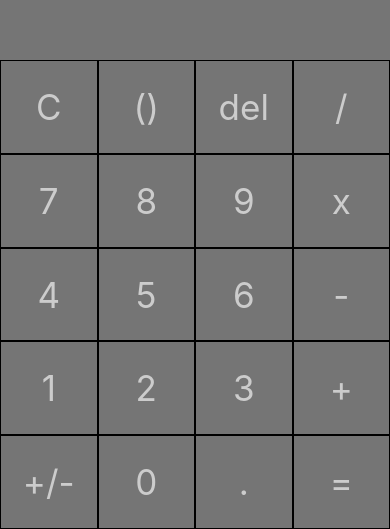
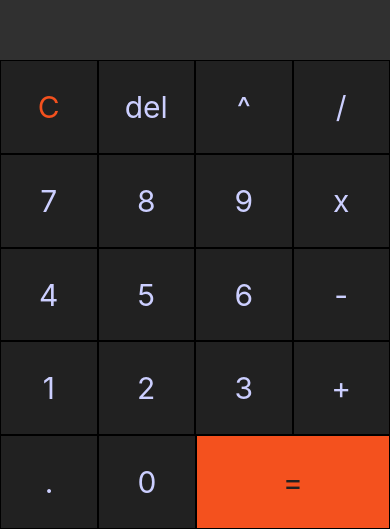
Before and after one commit to 08pixels/calculator, a React Native app: screen / in a window 390 px wide. Shown: the part 315-844 px from the top of the page. Built offline with nearby package versions, Linux system fonts and the light colour scheme.

Commit message:
defining the final layout

```diff
--- a/src/App.js
+++ b/src/App.js
@@ -8,16 +8,15 @@ export default class Calculator extends Component {
     super(props);
 
     this.buttons = [
-      ['C', '()', 'del', '/'],
+      ['C', 'del', '^', '/'],
       ['7', '8', '9', 'x'],
       ['4', '5', '6', '-'],
       ['1', '2', '3', '+'],
-      ['+/-', '0', '.', '='],
+      ['.', '0', '='],
     ];
 
     this.state = {
       display: '',
-      parenthesis: [],
     };
   }
 
@@ -44,7 +43,6 @@ export default class Calculator extends Component {
               <CustomButton
                 key={value}
                 value={value}
-                color="#757575"
                 update={() => this.update(value)}
               />
             ))}
@@ -65,7 +63,7 @@ const styles = StyleSheet.create({
   },
   display: {
     flex: 4,
-    backgroundColor: '#757575',
+    backgroundColor: '#303030',
     justifyContent: 'center',
     alignItems: 'center',
   },
--- a/src/Calculate.js
+++ b/src/Calculate.js
@@ -1,10 +1,12 @@
-import { clear } from "sisteransi";
-
 const EMPTY_EXPR = '';
 const ERROR_MSG = 'Error';
 
+function errorMessage() {
+  return ERROR_MSG;
+}
+
 function isShowingErrorMessage(expr) {
-  return expr === 'Error';
+  return expr === errorMessage();
 }
 
 function clearScreen() {
@@ -12,11 +14,14 @@ function clearScreen() {
 }
 
 function evaluateExpr(expr) {
-  let answer = EMPTY_EXPR;
+  let answer = clearScreen();
 
   if (expr) {
     try {
-      answer = eval(expr.replace(/x/gi, '*'));
+      expr = expr.replace(/x/gi, '*');
+      expr = expr.replace(/\^/gi, '**');
+
+      answer = eval(expr);
     } catch {
       answer = ERROR_MSG;
     }
@@ -26,7 +31,7 @@ function evaluateExpr(expr) {
 }
 
 function eraseLast(expr) {
-  if (expr.length !== 0) {
+  if (expr.length === 0) {
     return clearScreen();
   }
 
@@ -42,7 +47,20 @@ function addToExpr(expr, value) {
     expr = clearScreen();
   }
 
-  return expr + value;
+  /* do not allow a sequence of the same operator */
+  switch (value) {
+    case '^':
+    case '/':
+    case 'x':
+    case '-':
+    case '+':
+      if (value === expr[expr.length - 1]) {
+        return expr;
+      }
+      break;
+    default:
+      return expr + value;
+  }
 }
 
 export default function calculate(expr, value) {
--- /dev/null
+++ b/src/Colors.js
@@ -0,0 +1,7 @@
+const color = {
+  ORANGE: '#F4511E',
+  BLACK: '#212121',
+  GRAY: '#CCCFFF',
+};
+
+export default color;
--- a/src/CustomButton.js
+++ b/src/CustomButton.js
@@ -1,12 +1,39 @@
 import React, {Component} from 'react';
 import {View, Text, TouchableOpacity, StyleSheet} from 'react-native';
+import color from './Colors';
+
+function selectStyleButton(value) {
+  switch (value) {
+    case '=':
+      return {
+        ...styles.button,
+        flex: 2,
+        backgroundColor: color.ORANGE,
+      };
+    default:
+      return styles.button;
+  }
+}
+
+function selectTextColor(value) {
+  switch (value) {
+    case 'C':
+      return {...styles.text, color: color.ORANGE};
+    case '=':
+      return {...styles.text, color: color.BLACK};
+    default:
+      return styles.text;
+  }
+}
 
 export default class CustomButton extends Component {
   render() {
     return (
-      <View style={[styles.button, {backgroundColor: this.props.color}]}>
+      <View style={selectStyleButton(this.props.value)}>
         <TouchableOpacity style={styles.container} onPress={this.props.update}>
-          <Text style={styles.text}> {this.props.value} </Text>
+          <Text style={selectTextColor(this.props.value)}>
+            {this.props.value}
+          </Text>
         </TouchableOpacity>
       </View>
     );
@@ -21,10 +48,11 @@ const styles = StyleSheet.create({
   },
   button: {
     flex: 1,
+    backgroundColor: color.BLACK,
     borderWidth: 0.5,
   },
   text: {
-    fontSize: 35,
-    color: '#ccc',
+    fontSize: 30,
+    color: color.GRAY,
   },
 });
```
